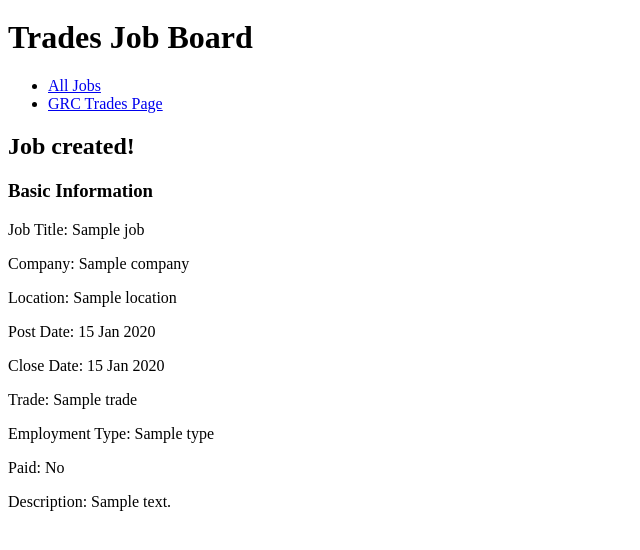
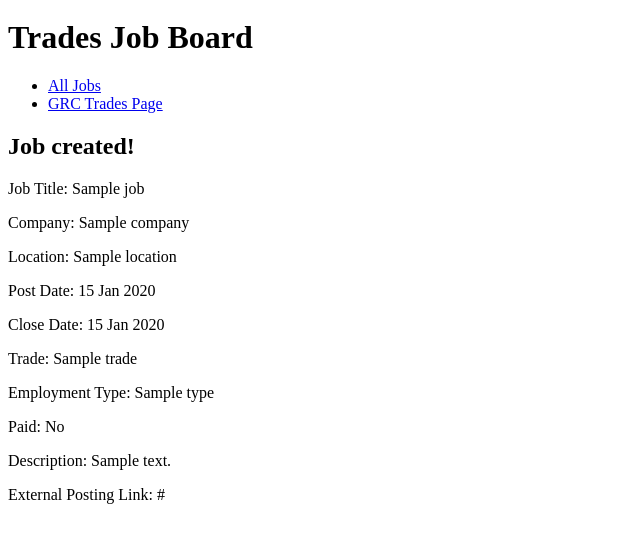
Before and after one commit to garrett-fiorito/ttj, a Node server app: template views/confirmation.ejs in a window 1280 px wide. Shown: the part 223-773 px from the top of the page, without its empty margins (0-640 px from the left). Run offline with Node 20, Linux system fonts and the light colour scheme; the template is opened without the code that fills it: most values are stand-ins (such as "Sample title", 1, 10 or a date in 2020).

Commit message:
Add posting link to confirmation, remove subheading

```diff
--- a/views/confirmation.ejs
+++ b/views/confirmation.ejs
@@ -21,7 +21,6 @@
         </nav>
     </header>
     <h2>Job created!</h2>
-    <h3>Basic Information</h3>
     <p>Job Title: <%= job.title %></p>
     <p>Company: <%= job.company %></p>
     <p>Location: <%= job.location %></p>
@@ -34,5 +33,6 @@
         <p>Compensation: <%= job.compensation %></p>
     <% } %>
     <p>Description: <%= job.description %></p>
+    <p>External Posting Link: <%= job.posting_link %></p>
 </body>
 </html>
```
